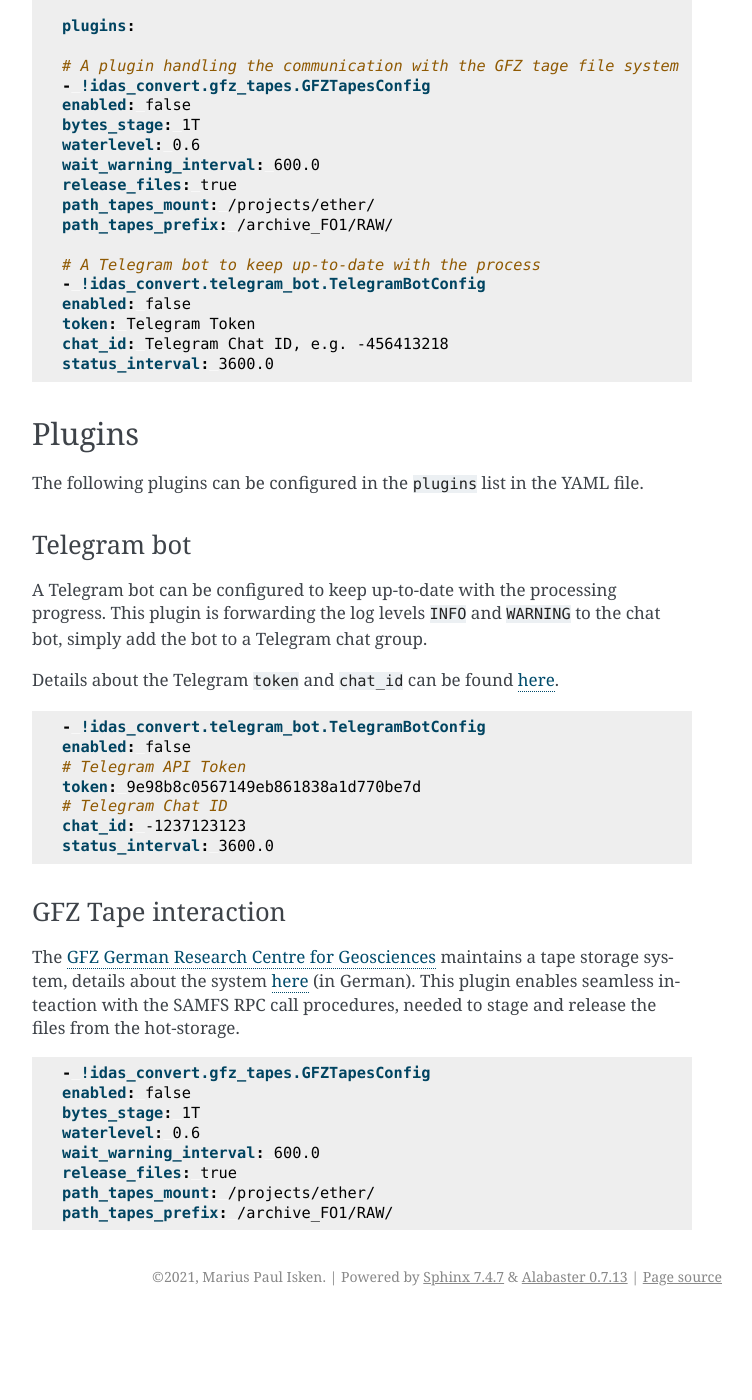
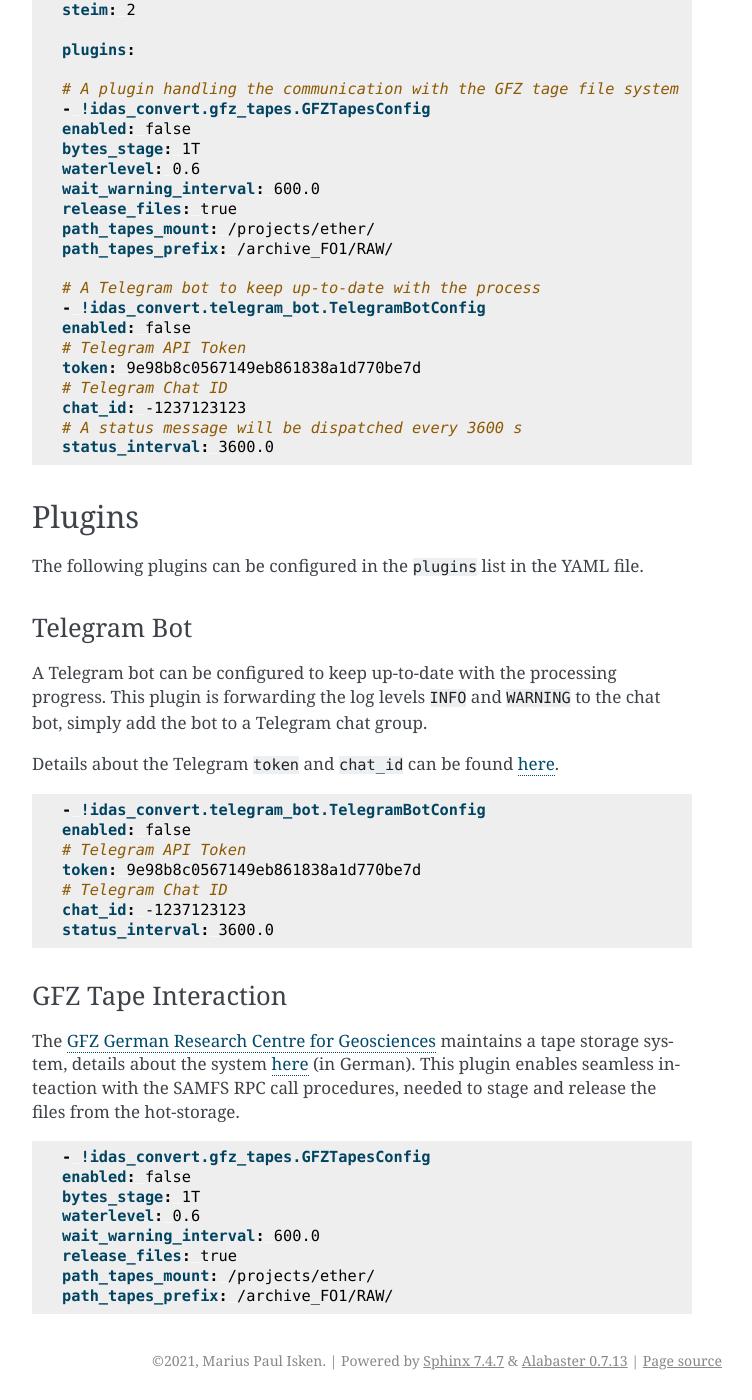
Before and after one commit to pyrocko/idas-convert, a Sphinx documentation site: the page built from docs/source/setup.rst, in a window 1280 px wide and 1400 px high, scrolled down 1580 px. Shown: the whole window, without its empty margins (388-1140 px from the left). Built offline with Sphinx 7.4.7, drawn with Linux system fonts in a browser that asks for light colours; before the commit the page ends 2896 px from its top, so only the background shows below that; some of the changed text lies outside the part shown.

```diff
--- a/docs/source/index.rst
+++ b/docs/source/index.rst
@@ -3,6 +3,11 @@ iDAS Convert
 
 Convert and downsample distribute acousting sensing data (DAS) acquired by `Silixa iDAS <https://silixa.com/products/idas/>`_ to seismological data formats.
 Main purpose is to quickly convert and downsample massive amounts of high-resolution TDMS data to MiniSeed.
+
+To handle the massive amount of data generated by DAS interogators, the conversion tool is leveraging parallel IO and parallel processing.
+On production systems a throughput of 200 MB/s while converting and downsampling (1 kHz -> 200 Hz) has been archived.
+
+The seismological signal processing routines are based on the `Pyrocko <https://pyrocko.org>`_ framework, are mature and well tested.
 
 Contents
 --------
--- a/docs/source/setup.rst
+++ b/docs/source/setup.rst
@@ -51,7 +52,7 @@ In case of an abort or error the conversion can be resumed with:
 Configuration
 -------------
 
-The conversion tools are configured with a `YAML <https://en.wikipedia.org/wiki/YAML>`_ file. This file is then **executed** by ``idas_convert`` CLI programm.
+The conversion tools are configured with a `YAML <https://en.wikipedia.org/wiki/YAML>`_ file. This file is then _executed_ by ``idas_convert`` CLI programm.
 
 .. code-block :: YAML
 
@@ -98,8 +99,11 @@ The conversion tools are configured with a `YAML <https://en.wikipedia.org/wiki/
     # A Telegram bot to keep up-to-date with the process
     - !idas_convert.telegram_bot.TelegramBotConfig
     enabled: false
-    token: Telegram Token
-    chat_id: Telegram Chat ID, e.g. -456413218
+    # Telegram API Token
+    token: 9e98b8c0567149eb861838a1d770be7d
+    # Telegram Chat ID
+    chat_id: -1237123123
+    # A status message will be dispatched every 3600 s
     status_interval: 3600.0
 
 Plugins
@@ -107,7 +111,7 @@ Plugins
 
 The following plugins can be configured in the ``plugins`` list in the YAML file.
 
-Telegram bot
+Telegram Bot
 ^^^^^^^^^^^^
 
 A Telegram bot can be configured to keep up-to-date with the processing progress.
@@ -126,7 +130,7 @@ Details about the Telegram ``token`` and ``chat_id`` can be found `here <https:/
     status_interval: 3600.0
 
 
-GFZ Tape interaction
+GFZ Tape Interaction
 ^^^^^^^^^^^^^^^^^^^^
 
 The `GFZ German Research Centre for Geosciences <https://gfz-potsdam.de>`_ maintains a tape storage system, details about the system `here <https://www.golem.de/news/bandlaufwerke-als-backupmedium-ein-bisschen-tetris-spielen-1906-141575.html>`_ (in German).
--- a/requirements.txt
+++ b/requirements.txt
@@ -1,2 +1,3 @@
+numpy
 pyrocko
 telebot
```
Also changed, not shown: other parts of docs/source/setup.rst (+1 -0 lines), 4 other files.
